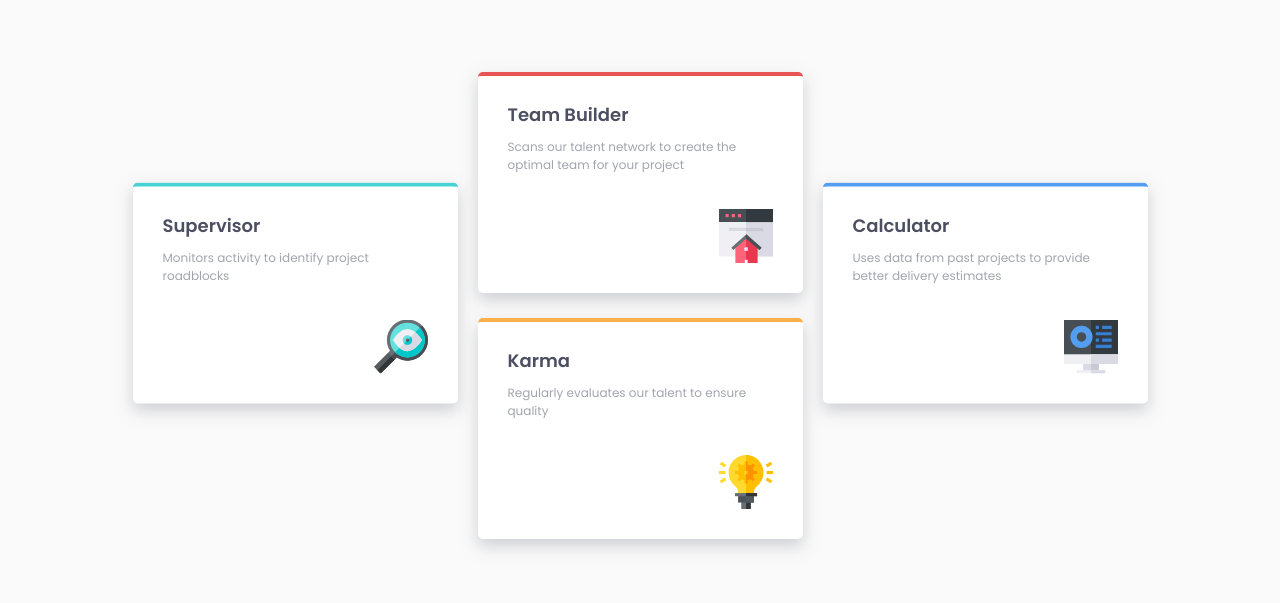
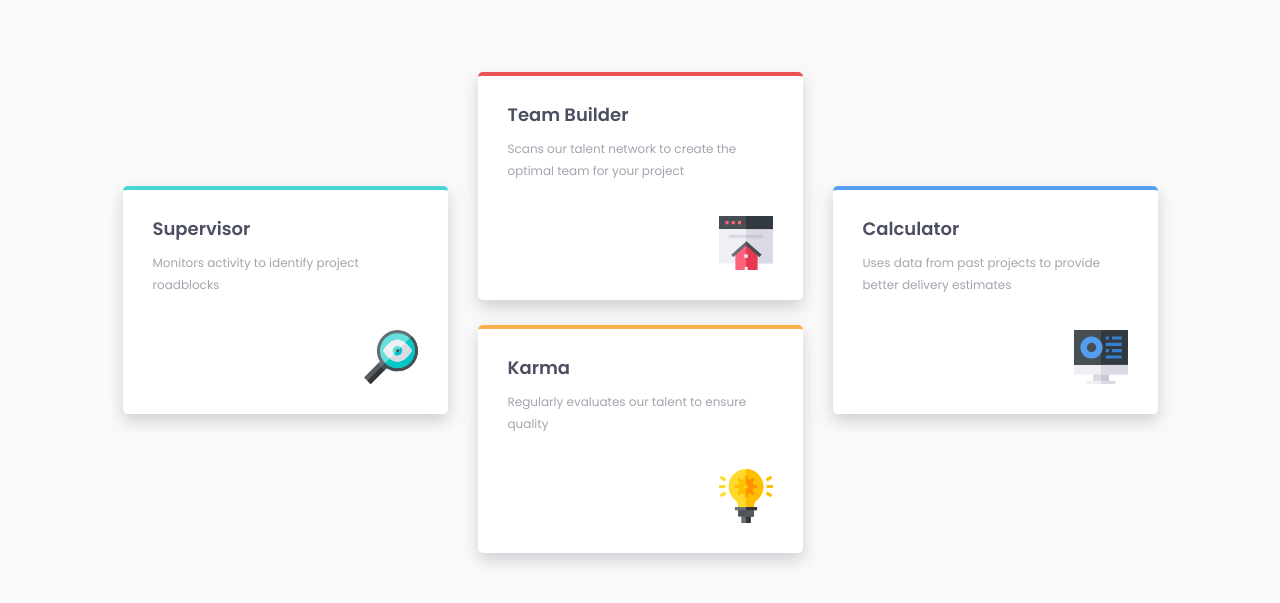
Before and after one commit to SafeNSound95/four-card-feature-section, a plain HTML site: page index.html in a window 1280 px wide. Shown: the part 259-862 px from the top of the page. Drawn offline with Linux system fonts and the light colour scheme.

Commit message:
slight changes to css

```diff
--- a/style.css
+++ b/style.css
@@ -111,6 +111,7 @@ body {
 .feature-card p {
   font-size: 12px;
   color: hsl(229, 6%, 66%);
+  line-height: 1.8;
 }
 
 .feature-card img {
@@ -128,7 +129,7 @@ body {
   .features-container {
     display: grid;
     grid-template-columns: 1fr 1fr;
-    column-gap: 20px;
+    column-gap: 30px;
   }
 
   .text-container p {
```
